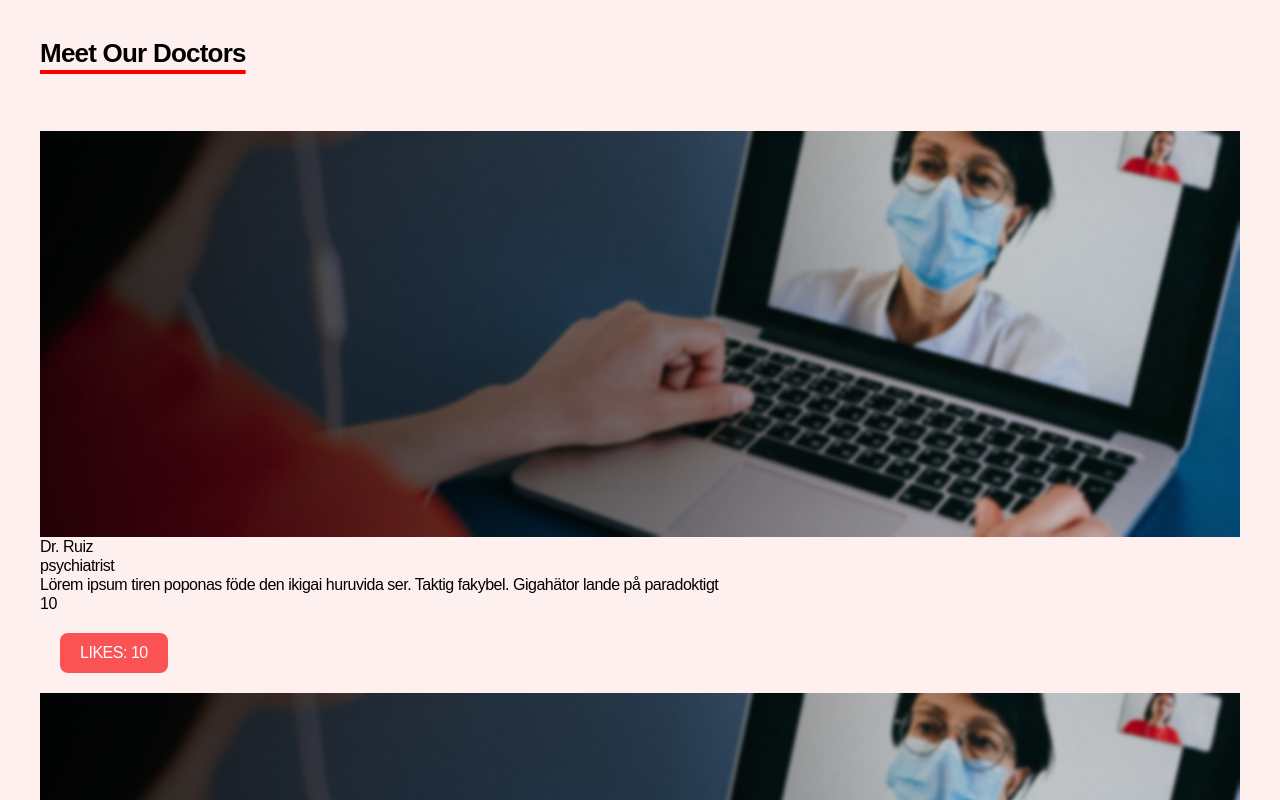
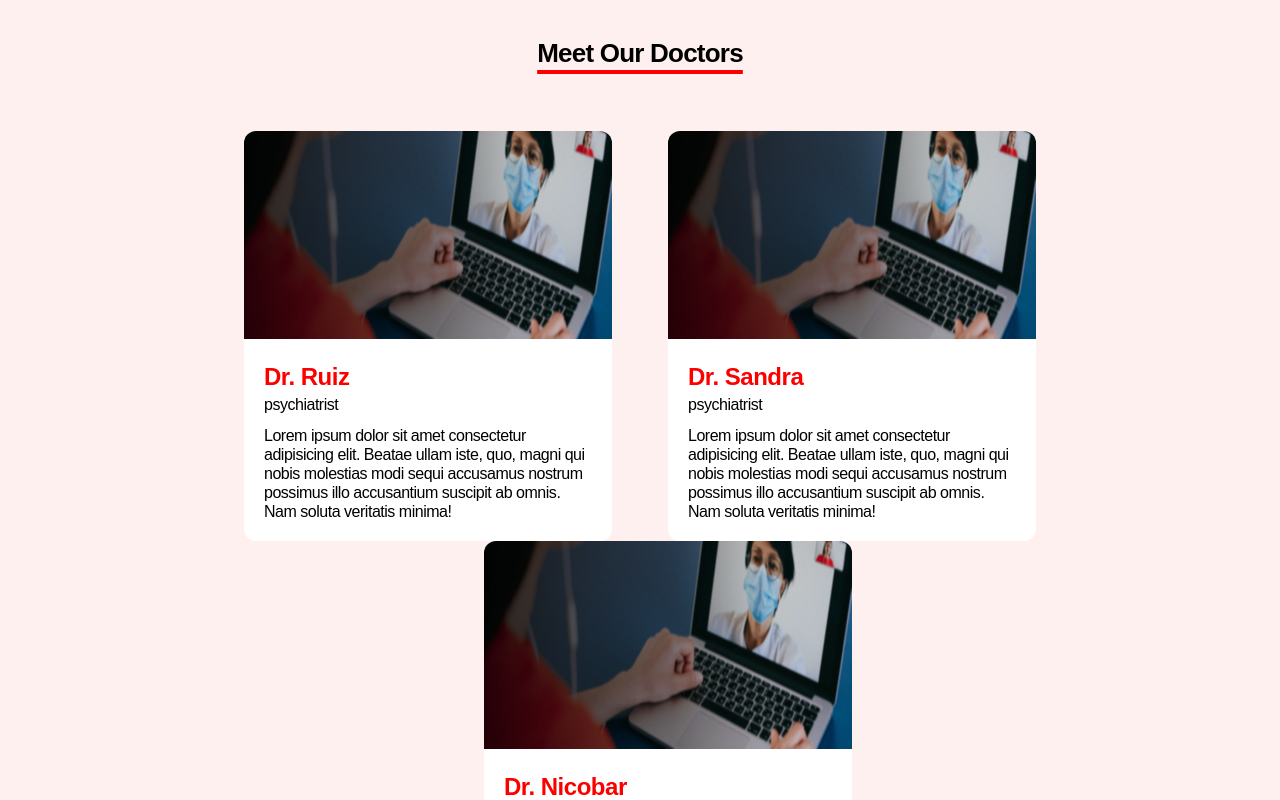
Before and after one commit to kodaas/telepsy-frontend, a Vue app: page / in a window 1280 px wide. Shown: the part 1400-2200 px from the top of the page. Built offline with nearby package versions, Linux system fonts and the light colour scheme.

Commit message:
Ui update

```diff
--- a/src/components/doctors.vue
+++ b/src/components/doctors.vue
@@ -1,12 +1,12 @@
 <template>
     <section class="bg-pink-light px-10 pt-12 pb-14">
-        <h1 class="font-poppins underline underline-offset-8 decoration-red decoration-4 text-lg font-bold mb-14">Meet Our Doctors</h1>
+        <h1 class="font-poppins underline underline-offset-8 decoration-red decoration-4 text-lg font-bold mb-14 text-center">Meet Our Doctors</h1>
 
-        <div class="flex flex-wrap">
+        <div class="flex flex-wrap justify-center space-x-14">
 
-            <SingleDoctor imgUri="/src/assets/image/hero.png" name="Ruiz" role="psychiatrist" about="Lörem ipsum tiren poponas föde den ikigai huruvida ser. Taktig fakybel. Gigahätor lande på paradoktigt" like="10"/>
-            <SingleDoctor imgUri="/src/assets/image/hero.png" name="Sandra" role="psychiatrist" about="Lörem ipsum tiren poponas föde den ikigai huruvida ser. Taktig fakybel. Gigahätor lande på paradoktigt" like="5"/>
-            <SingleDoctor imgUri="/src/assets/image/hero.png" name="Nicobar" role="psychiatrist" about="Lörem ipsum tiren poponas föde den ikigai huruvida ser. Taktig fakybel. Gigahätor lande på paradoktigt" like="20"/>
+            <SingleDoctor imgUri="/src/assets/image/hero.png" name="Ruiz" role="psychiatrist" about="Lorem ipsum dolor sit amet consectetur adipisicing elit. Beatae ullam iste, quo, magni qui nobis molestias modi sequi accusamus nostrum possimus illo accusantium suscipit ab omnis. Nam soluta veritatis minima!" :like="10"/>
+            <SingleDoctor imgUri="/src/assets/image/hero.png" name="Sandra" role="psychiatrist" about="Lorem ipsum dolor sit amet consectetur adipisicing elit. Beatae ullam iste, quo, magni qui nobis molestias modi sequi accusamus nostrum possimus illo accusantium suscipit ab omnis. Nam soluta veritatis minima!" :like="5"/>
+            <SingleDoctor imgUri="/src/assets/image/hero.png" name="Nicobar" role="psychiatrist" about="Lorem ipsum dolor sit amet consectetur adipisicing elit. Beatae ullam iste, quo, magni qui nobis molestias modi sequi accusamus nostrum possimus illo accusantium suscipit ab omnis. Nam soluta veritatis minima!" :like="20"/>
 
         </div>
 
--- a/src/components/singleDoctor.vue
+++ b/src/components/singleDoctor.vue
@@ -1,12 +1,14 @@
 <template>
-    <section>
-        <img :src="imgUri" :alt="name">
-        <h1>Dr. {{ name }}</h1>
-        <h2>{{ role }}</h2>
-        <h3>{{ about }}</h3>
-        <h3>{{ like }}</h3>
+    <section class="w-[23em] rounded-xl overflow-hidden hover:shadow-sm transition-all duration-300 bg-white">
+        <img :src="imgUri" class="w-full h-52 mb-0" :alt="name">
+        <div class="p-5">
+          <h1 class="font-poppins text-[1.5em] font-bold leading-9 text-red">Dr. {{ name }}</h1>
+          <h2 class="mb-3">{{ role }}</h2>
+          <h3>{{ about }}</h3>
+          <h1></h1>
+        </div>
 
-        <button class="bg-pink-dark m-5 text-white px-5 py-2 uppercase text-sm rounded-lg" @click="like += 10"> likes: {{ like }}</button>
+        <!-- <button class="bg-pink-dark m-5 block text-white px-5 py-2 uppercase text-sm rounded-lg" @click="like += 10"> likes: {{ like }}</button> -->
     </section>
 </template>
 
```
Also changed, not shown: 1 other file (tests, documents, lock files or other folders).
